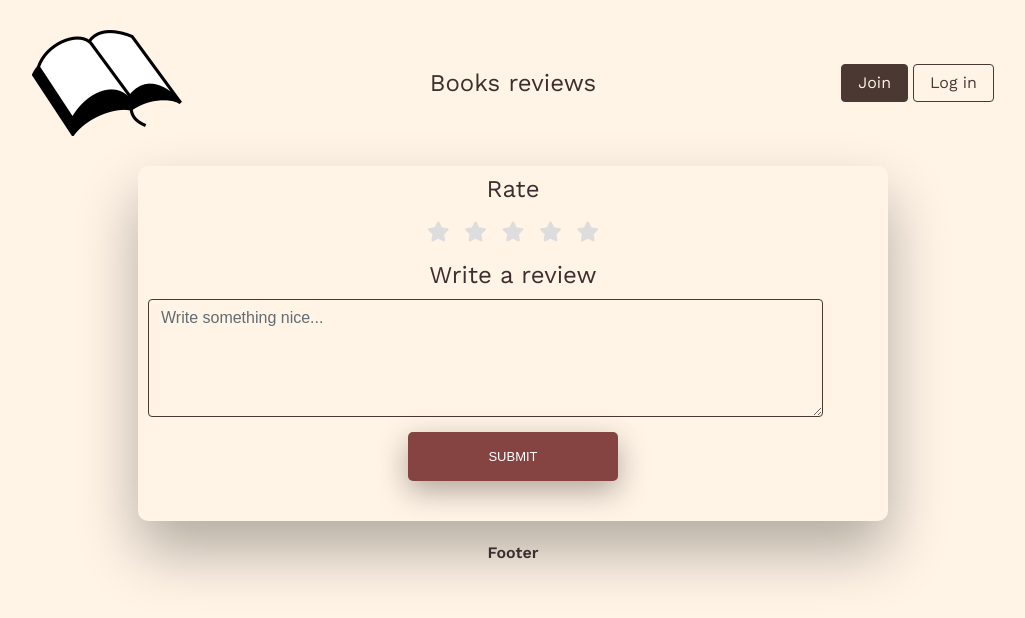
After one commit to sasapejcic/book-review, a Flask app: template templates/rate.html in a window 1280 px wide. The commit adds this page. Shown: the top 618 px of the page, without its empty margins (127-1152 px from the left). Run offline with Flask 2, Linux system fonts and the light colour scheme; the template is opened without the code that fills it, so the values that code supplies are empty; some libraries are stand-ins or nearby versions.

Commit message:
Rate styling added

```diff
--- a/application.py
+++ b/application.py
@@ -45,9 +45,10 @@ def login():
 def login_check():
     username = request.form['username']
     password = request.form['password']
-    query = db.execute(f"SELECT display_name FROM users WHERE username='{username}' AND password='{password}';").fetchone()
+    query = db.execute(f"SELECT * FROM users WHERE username='{username}' AND password='{password}';").fetchone()
     if query:
-        session['name'] = query[0]
+        session['name'] = query[3]
+        session['id'] = query[0]
         session['logged_in'] = True
         message=f"Welcome, { session['name'] }!"
         return redirect('/')
@@ -85,14 +86,10 @@ def search():
         return render_template("index.html", is_auth=session.get('logged_in'), message=(f"Wrong input!."))
     else:
         query = db.execute(f"SELECT * FROM books WHERE {criteria} LIKE '%{txt}%' ORDER BY title;").fetchall()
-        # results=[]
-        # for x in query:
-        #     results.append(x[1])
         if len(query) == 0:
             message = "No results found. Please try again."
             return render_template("index.html", is_auth=session.get('logged_in'), message=message)
         else:
-            print(query)
             return render_template("index.html", is_auth=session.get('logged_in'), results=query)
 
 @app.route("/book/<isbn>")
@@ -101,7 +98,39 @@ def book(isbn):
     book = db.execute("SELECT * FROM books WHERE isbn = :isbn", {"isbn": isbn}).fetchone()
     if book is None:
         return render_template("/index.html", is_auth=session.get('logged_in'), message="No such book. Please try again using search box.")
-
+    # Setting session variable
+    session['isbn'] = isbn
     # Get all reviews.
     reviews = db.execute("SELECT * FROM reviews WHERE isbn = :isbn", {"isbn": isbn}).fetchall()
     return render_template("book.html", is_auth=session.get('logged_in'), results=book, reviews=reviews)
+
+@app.route('/rate')
+def rate():
+    user = str(session.get('id'))
+    isbn = str(session.get('isbn'))
+    query = db.execute("SELECT * FROM reviews WHERE isbn = :isbn AND id_user = :user", {"isbn": isbn, "user": user}).fetchall()
+    if query:
+        message = "You already rated this book"
+        url = f"/book/{isbn}"
+        return redirect(url)
+    else:
+        return render_template("rate.html")
+#     if not session.get('logged_in'):
+#         return render_template("register.html")
+#     else:
+#         return redirect('/register_check')
+#
+# @app.route('/register_check', methods=['POST'])
+# def register_check():
+#     username = request.form['username']
+#     password = request.form['password']
+#     display_name = request.form['display']
+#     query = db.execute(f"SELECT display_name FROM users WHERE username='{username}';").fetchone()
+#     if query:
+#         message='Username already taken!'
+#         return render_template("register.html", message='Username already exists! Please choose different one')
+#     else:
+#         query = db.execute(f"INSERT INTO users (username, password, display_name) VALUES ('{username}', '{password}', '{display_name}')")
+#         db.commit()
+#         message='Thanks for registering! Please Log in'
+#         return render_template("index.html", message='Thanks for registering! Please Log in', is_auth=False)
--- a/static/css/styles.css
+++ b/static/css/styles.css
@@ -1,4 +1,6 @@
+@charset "UTF-8";
 @import url("https://fonts.googleapis.com/css?family=Work+Sans:400,600");
+@import url(//netdna.bootstrapcdn.com/font-awesome/3.2.1/css/font-awesome.css);
 body {
   margin: 0;
   background: #fff4e6;
@@ -91,7 +93,7 @@ h1 {
   background: #fff4e6;
   padding: 30px;
   width: 90%;
-  max-width: 450px;
+  max-width: 750px;
   position: relative;
   padding: 0px;
   -webkit-box-shadow: 0 30px 60px 0 rgba(0, 0, 0, 0.3);
@@ -343,9 +345,23 @@ input[type=username]:placeholder, input[type=password]:placeholder {
   color: #fff4e6;
 }
 
+.form-control {
+  width: 90%;
+  margin: 10px;
+  border-color: #4b3832;
+  background-color: #fff4e6;
+  box-shadow: 0 0 0 0.2rem #fff4e6;
+}
+
 .form-control:focus {
-  border-color: #4b3832;
-  box-shadow: 0 0 0 0.2rem #fff4e6;
+  border-color: #854442;
+  background-color: #fff4e6;
+  box-shadow: 0 0 0 0.2rem rgba(75, 56, 50, 0.25);
+  outline: 0;
+}
+
+textarea {
+  align: center;
 }
 
 /*results styling start here*/
@@ -377,4 +393,60 @@ input[type=username]:placeholder, input[type=password]:placeholder {
   font-size: 16px;
 }
 
+/* Rate styling starts here */
+fieldset, label {
+  margin: 0;
+  padding: 0;
+}
+
+body {
+  margin: 20px;
+}
+
+h1 {
+  font-size: 1.5em;
+  margin: 10px;
+}
+
+/****** Style Star Rating Widget *****/
+.rating {
+  border: none;
+}
+
+.rating > input {
+  display: none;
+}
+
+.rating > label:before {
+  margin: 5px;
+  font-size: 1.25em;
+  font-family: FontAwesome;
+  display: inline-block;
+  content: "";
+}
+
+.rating > .half:before {
+  content: "";
+  position: absolute;
+}
+
+.rating > label {
+  color: #ddd;
+}
+
+/***** CSS Magic to Highlight Stars on Hover *****/
+.rating > input:checked ~ label,
+.rating:not(:checked) > label:hover,
+.rating:not(:checked) > label:hover ~ label {
+  color: #FFD700;
+}
+
+/* hover previous stars in list */
+.rating > input:checked + label:hover,
+.rating > input:checked ~ label:hover,
+.rating > label:hover ~ input:checked ~ label,
+.rating > input:checked ~ label:hover ~ label {
+  color: #FFED85;
+}
+
 /*# sourceMappingURL=styles.css.map */
--- a/static/css/styles.scss
+++ b/static/css/styles.scss
@@ -97,7 +97,7 @@ h1 {
   background: $background-color;
   padding: 30px;
   width: 90%;
-  max-width: 450px;
+  max-width: 750px;
   position: relative;
   padding: 0px;
   -webkit-box-shadow: 0 30px 60px 0 rgba(0,0,0,0.3);
@@ -342,9 +342,19 @@ input[type=username]:placeholder, input[type=password]:placeholder {
 		border-color: $color1;
 		color: $background-color;
 }
+.form-control {
+	width: 90%;
+	margin: 10px;
+	border-color: $color2;
+	background-color: $background-color;
+	box-shadow: 0 0 0 0.2rem $background-color;
+}
+
 .form-control:focus {
-	border-color: $color2;
-	box-shadow: 0 0 0 0.2rem $background-color;
+    border-color: $color3;
+		background-color: $background-color;
+		box-shadow: 0 0 0 0.2rem rgba(75,56,50,.25);
+    outline: 0;
 }
 
 /*results styling start here*/
@@ -375,3 +385,46 @@ input[type=username]:placeholder, input[type=password]:placeholder {
 		font-size: 16px;
 	}
 }
+
+/* Rate styling starts here */
+@import url(//netdna.bootstrapcdn.com/font-awesome/3.2.1/css/font-awesome.css);
+
+fieldset, label { margin: 0; padding: 0; }
+body{ margin: 20px; }
+h1 { font-size: 1.5em; margin: 10px; }
+
+/****** Style Star Rating Widget *****/
+
+.rating {
+  border: none;
+}
+
+.rating > input { display: none; }
+.rating > label:before {
+  margin: 5px;
+  font-size: 1.25em;
+  font-family: FontAwesome;
+  display: inline-block;
+  content: "\f005";
+}
+
+.rating > .half:before {
+  content: "\f089";
+  position: absolute;
+}
+
+.rating > label {
+  color: #ddd;
+	// float: right;
+}
+
+/***** CSS Magic to Highlight Stars on Hover *****/
+
+.rating > input:checked ~ label, /* show gold star when clicked */
+.rating:not(:checked) > label:hover, /* hover current star */
+.rating:not(:checked) > label:hover ~ label { color: #FFD700;  } /* hover previous stars in list */
+
+.rating > input:checked + label:hover, /* hover current star when changing rating */
+.rating > input:checked ~ label:hover,
+.rating > label:hover ~ input:checked ~ label, /* lighten current selection */
+.rating > input:checked ~ label:hover ~ label { color: #FFED85;  }
--- /dev/null
+++ b/templates/rate.html
@@ -0,0 +1,27 @@
+{% extends "layout.html" %}
+
+{% block content %}
+{% if not is_auth %}
+<div class="msg">
+  {{ message }}
+</div>
+<div class="wrapper fadeInDown">
+  <div id="formContent">
+    <!-- Login Form -->
+    <form action="/login_check" method="POST">
+      <h1>Rate</h1>
+      <fieldset class="rating">
+        <input type="radio" id="star5" name="rating" value="5" /><label class="full" for="star5" title="Awesome - 5 stars"></label>
+        <input type="radio" id="star4" name="rating" value="4" /><label class="full" for="star4" title="Pretty good - 4 stars"></label>
+        <input type="radio" id="star3" name="rating" value="3" /><label class="full" for="star3" title="Meh - 3 stars"></label>
+        <input type="radio" id="star2" name="rating" value="2" /><label class="full" for="star2" title="Kinda bad - 2 stars"></label>
+        <input type="radio" id="star1" name="rating" value="1" /><label class="full" for="star1" title="Sucks big time - 1 star"></label>
+      </fieldset>
+      <h1>Write a review</h1>
+      <textarea class="form-control" rows="5" id="review" placeholder="Write something nice..."></textarea>
+      <input type="submit" class="fadeIn fourth" value="Submit">
+    </form>
+  </div>
+</div>
+{% endif %}
+{% endblock %}
```
Also changed, not shown: templates/book.html (+1 -7 lines), 1 other file.
